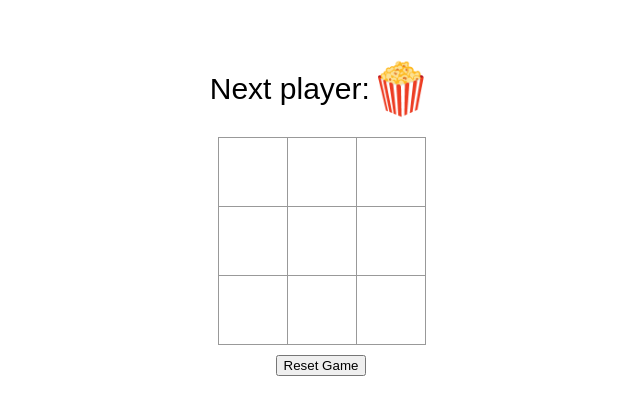
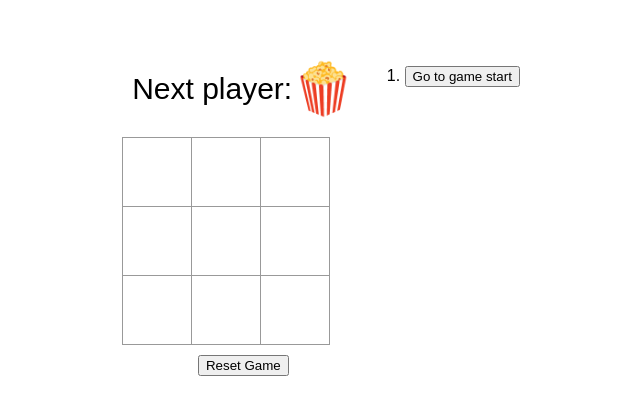
Before and after one commit to chris-schmitz/react-tutorial, a React (Create React App) app: page / in a window 1280 px wide. Shown: the part 182-596 px from the top of the page, without its empty margins (319-959 px from the left). Built offline with nearby package versions, Linux system fonts and the light colour scheme.

Commit message:
Up through Implement time travel section

```diff
--- a/src/App.js
+++ b/src/App.js
@@ -1,27 +1,74 @@
 import {useState} from "react";
 
 
-export default function Board() {
+export default function Game() {
+    const [usePrimarySymbol, setUsePrimarySymbol] = useState(true)
+    const [history, setHistory] = useState([Array(9).fill(null)])
+    const [currentMove, setCurrentMove] = useState(0)
+    const currentSquares = history[currentMove]
+
+    function handlePlay(nextSquares) {
+        const nextHistory = [...history.slice(0, currentMove + 1), nextSquares]
+        setHistory(nextHistory)
+        setCurrentMove(nextHistory.length - 1)
+        setUsePrimarySymbol(!usePrimarySymbol)
+    }
+
+    function handleGameReset() {
+        setHistory([Array(9).fill(null)])
+        setCurrentMove(0)
+        setUsePrimarySymbol(true)
+    }
+
+    function jumpTo(targetSquaresIndex) {
+        setCurrentMove(targetSquaresIndex)
+        setUsePrimarySymbol(targetSquaresIndex % 2 === 0)
+    }
+
+    const moves = history.map((squares, index) => {
+        const description = index > 0 ? `Go to move # ${index}` : `Go to game start`
+        return (
+            <li key={index}>
+                <button onClick={() => jumpTo(index)}>{description}</button>
+            </li>
+        )
+    })
+
+    return (
+        <div className="game">
+            <div className="game-board">
+                <Board
+                    squares={currentSquares}
+                    usePrimarySymbol={usePrimarySymbol}
+                    onPlay={handlePlay}
+                    onGameReset={handleGameReset}
+                />
+            </div>
+            <div className="game-info">
+                <ol>
+                    {moves}
+                </ol>
+            </div>
+        </div>
+    )
+}
+
+function Board({squares, usePrimarySymbol, onPlay, onGameReset}) {
     const [symbols, setSymbols] = useState({primarySymbol: "🍿", secondarySymbol: "🍩"})
-    const [usePrimarySymbol, setUsePrimarySymbol] = useState(true)
-    const [squares, setSquares] = useState(Array(9).fill(null))
+//    const [usePrimarySymbol, setUsePrimarySymbol] = useState(true)
+//    const [squares, setSquares] = useState(Array(9).fill(null))
 
     const winner = calculateWinner(squares)
     const statusText = winner ? `Winner:` : `Next player:`
     const statusSymbol = winner || getActiveSymbol()
 
-    function resetGame() {
-        setSquares(Array(9).fill(null))
-        setUsePrimarySymbol(true)
-    }
 
     function handleClick(squareIndex) {
         if (squares[squareIndex] || winner) return
 
         const nextSquares = squares.slice()
         nextSquares[squareIndex] = usePrimarySymbol ? symbols.primarySymbol : symbols.secondarySymbol
-        setSquares(nextSquares)
-        setUsePrimarySymbol(!usePrimarySymbol)
+        onPlay(nextSquares)
     }
 
     function getActiveSymbol() {
@@ -49,7 +96,7 @@ export default function Board() {
             <Square value={squares[8]} onSquareClick={() => handleClick(8)}/>
         </div>
         <div className="actions">
-            <button onClick={resetGame}>Reset Game</button>
+            <button onClick={onGameReset}>Reset Game</button>
         </div>
     </>
 }
--- a/src/index.css
+++ b/src/index.css
@@ -111,7 +111,7 @@ body {
     display: flex;
     flex-direction: row;
 }
-
+l1ilm
 .game-info {
     margin-left: 20px;
 }
```
